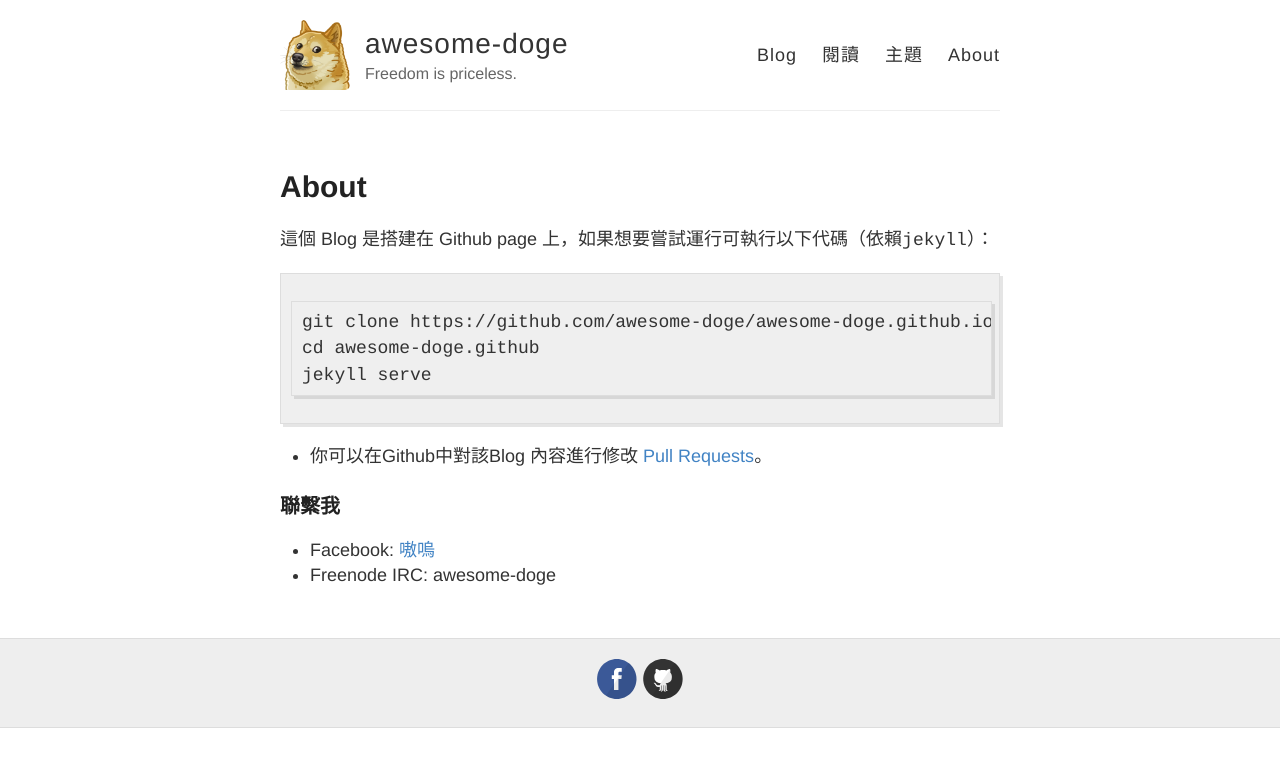
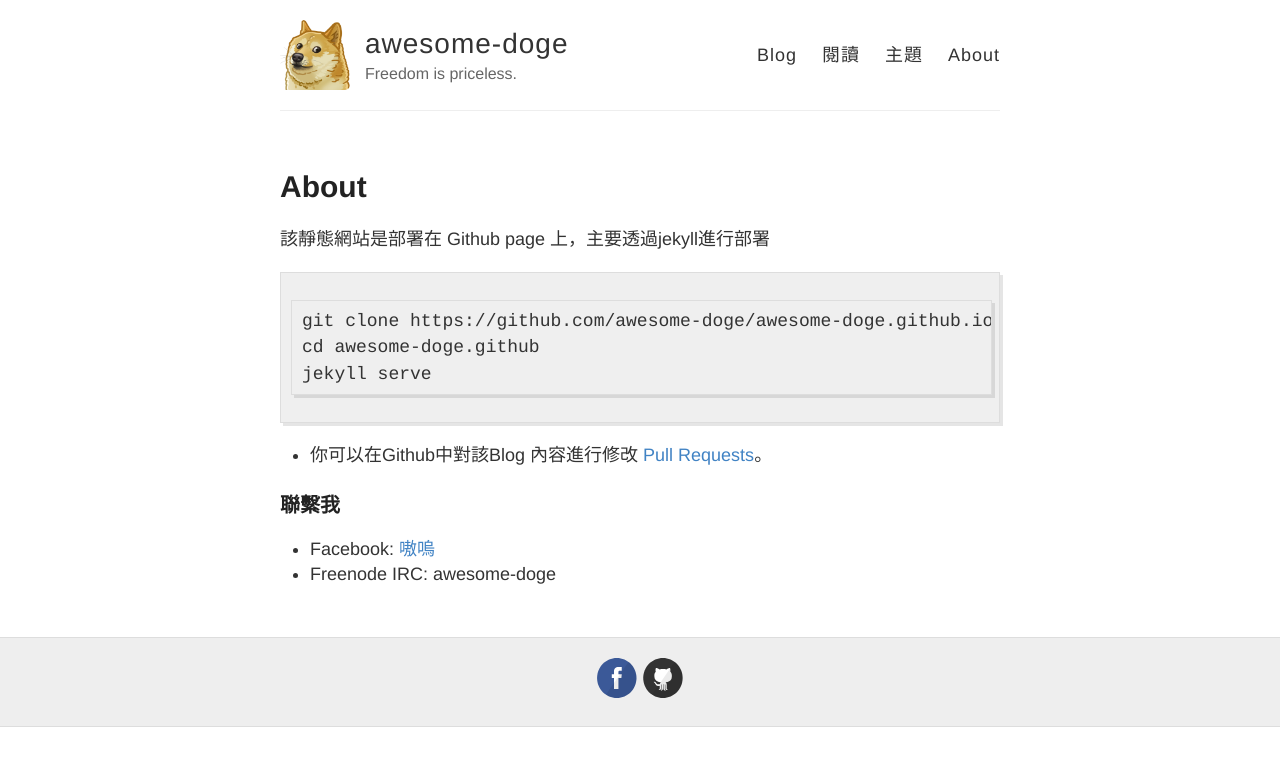
Before and after one commit to awesome-doge/awesome-doge.github.io, a Jekyll site: the page built from about.md, in a window 1280 px wide. Shown: the top 767 px of the page. Built offline with Jekyll 4.4.1, drawn with Linux system fonts in a browser that asks for light colours.

Commit message:
修改about

````diff
--- a/about.md
+++ b/about.md
@@ -4,7 +4,7 @@ title: About
 permalink: /about/
 ---
 
-這個 Blog 是搭建在 Github page 上，如果想要嘗試運行可執行以下代碼（依賴`jekyll`）：
+該靜態網站是部署在 Github page 上，主要透過jekyll進行部署
 ```
 git clone https://github.com/awesome-doge/awesome-doge.github.io
 cd awesome-doge.github
````
